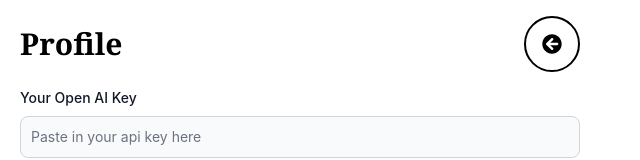
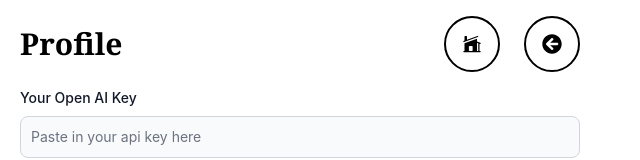
Before and after one commit to neeraj-gs/CoverMe-AI-Chrome-Extension, a React (Create React App) app in the folder cover-me/: page / in a window 1280 px wide. Both pictures are taken after a click on the button 555 px from the left and 51 px from the top of the page. Shown: the top 160 px of the page, without its empty margins (0-640 px from the left). Built offline with nearby package versions, Linux system fonts and the light colour scheme.

Commit message:
Added a Home page icon adn aded routing to it

```diff
--- a/cover-me/src/components/Profile.jsx
+++ b/cover-me/src/components/Profile.jsx
@@ -2,6 +2,7 @@ import React from 'react'
 import { FaArrowCircleLeft } from "react-icons/fa";
 import { ROUTES } from '../utils/routes';
 import { saveData } from '../utils/localStorage';
+import { HiHomeModern } from "react-icons/hi2";
 
 const Profile = ({setPage,resume,setResume,openAIKey,setOpenAIKey}) => {
 
@@ -21,9 +22,15 @@ const Profile = ({setPage,resume,setResume,openAIKey,setOpenAIKey}) => {
         {/* Headers section for the profile a */}
         <div className='flex flex-row justify-between my-4 items-center'>
             <h2 className='text-3xl font-extrabold font-serif'>Profile</h2>
+            <div>
+            <button onClick={()=> {setPage(ROUTES.LANDINGPAGE)}} className='rounded-full border-2 border-b-2 border-r-2 border-black px-4 py-4 text-xl font-bold transition-all hover:translate-y-[2px] hover:bg-slate-200 mr-6'>
+                <HiHomeModern />
+            </button>
             <button onClick={()=> {setPage(ROUTES.GENERATOR)}} className='rounded-full border-2 border-b-2 border-r-2 border-black px-4 py-4 text-xl font-bold transition-all hover:translate-y-[2px] hover:bg-slate-200'>
                 <FaArrowCircleLeft />
             </button>
+            </div>
+
         </div>
 
 
```
